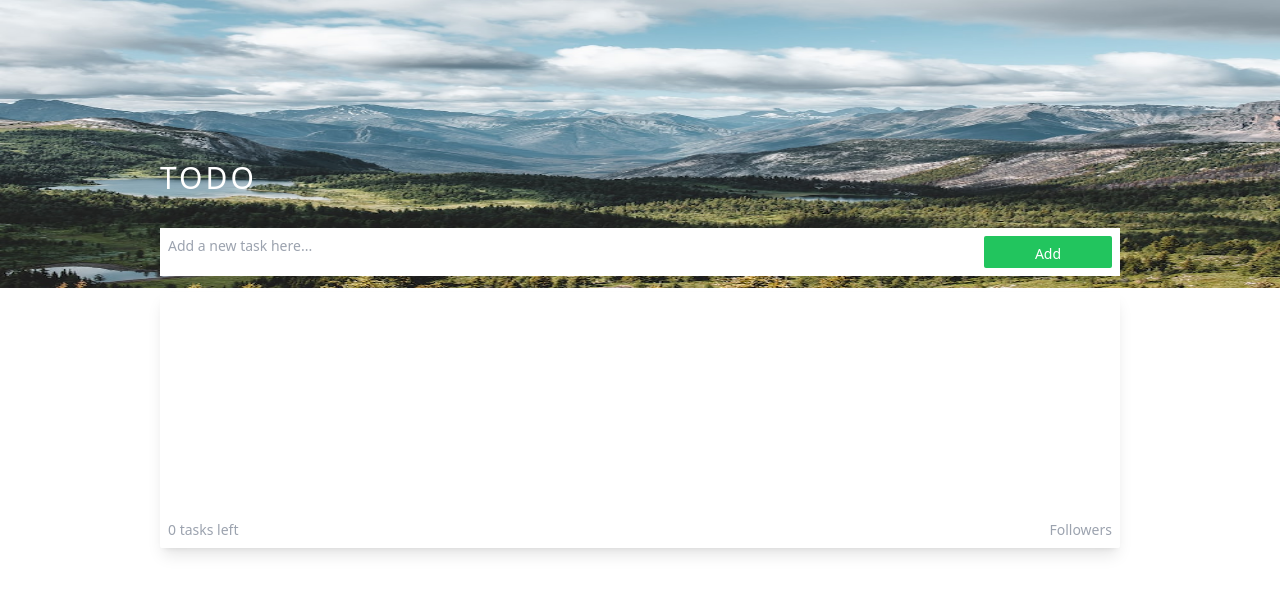
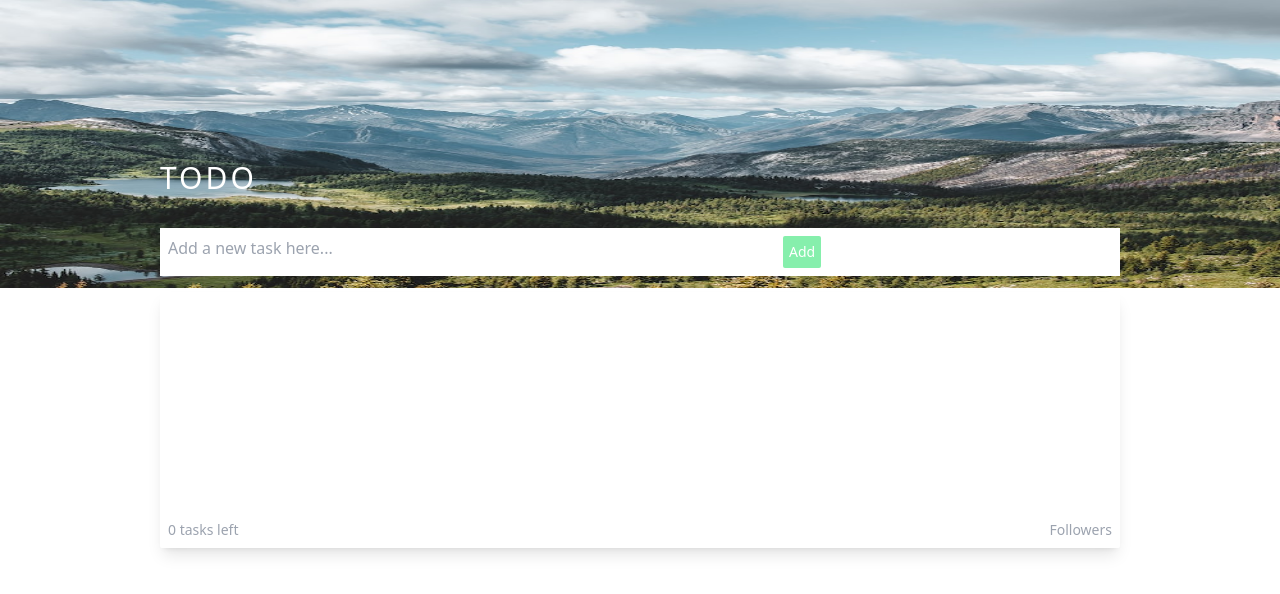
Before and after one commit to emefaAngela/React-Todo, a React (Create React App) app: page / in a window 1280 px wide. Shown: the top 594 px of the page. Built offline with nearby package versions, Linux system fonts and the light colour scheme.

Commit message:
form to take todo inputs

```diff
--- a/src/components/Home.js
+++ b/src/components/Home.js
@@ -1,5 +1,25 @@
 import BG from "../images/bg.jpg";
+import { useState } from "react";
 const Home = () => {
+    // const addTodo=(name)=>{
+    //     // const obj = {};
+
+    //     const newTodo={id:"id",name,completed:false};
+    //     setTodo(Todo=>[...newTodo]);
+    // }
+    const [Todo, setTodo]=useState([]);
+    const [name,setName]=useState('');
+    const handleChange=(e)=>{
+        setName(e.target.value);
+    }
+    const handleSubmit=(e)=>{
+    e.preventDefault();
+    // addTodo(Todo);
+    setTodo(Todo=>[...Todo,name]);
+    setName("");
+    }
+    // let Todos=[];
+    console.log(Todo);
     return (
         <div className="bg-white w-full ">
             {/* image container */}
@@ -17,9 +37,14 @@ const Home = () => {
                 </div>
 
                 {/* Add todo container */}
-                <div className="bg-white rounded-small p-2 flex flex-row  w-3/4 mx-auto justify-between h-12   shadow-sm">
-                    <div className="text-gray-400 text-sm"> Add a new task here...</div>
-                   <div className="w-32 p-2 rounded-sm text-white text-sm bg-green-500 text-center">Add</div>
+                {/* < className=" rounded-small p-2 flex flex-row  w-3/4 mx-auto justify-between h-12   shadow-sm"> */}
+                    <div className=" bg-white rounded-small p-2 flex flex-row  w-3/4 mx-auto justify-between h-12   shadow-sm">
+                        <form onSubmit={handleSubmit} className="">
+                            <div className="flex w-3/4 justify-between space-x-96">
+                            <div><input type="text" onChange={handleChange} placeholder="Add a new task here..." value={name} className=" outline-0"/></div>
+                          <button onClick={handleSubmit}  className=" h-8  w-64 mx-4 rounded-sm text-white text-sm bg-green-300 text-center" type="submit">Add</button>
+                       </div>
+                     </form>
                 </div>
 
                 {/* todo list container */}
@@ -30,6 +55,7 @@ const Home = () => {
                         <div className="text-gray-400 text-sm">Followers</div>
                     </div>
                 </div>
+
             </div>
             {/* home content */}
         </div>
```
